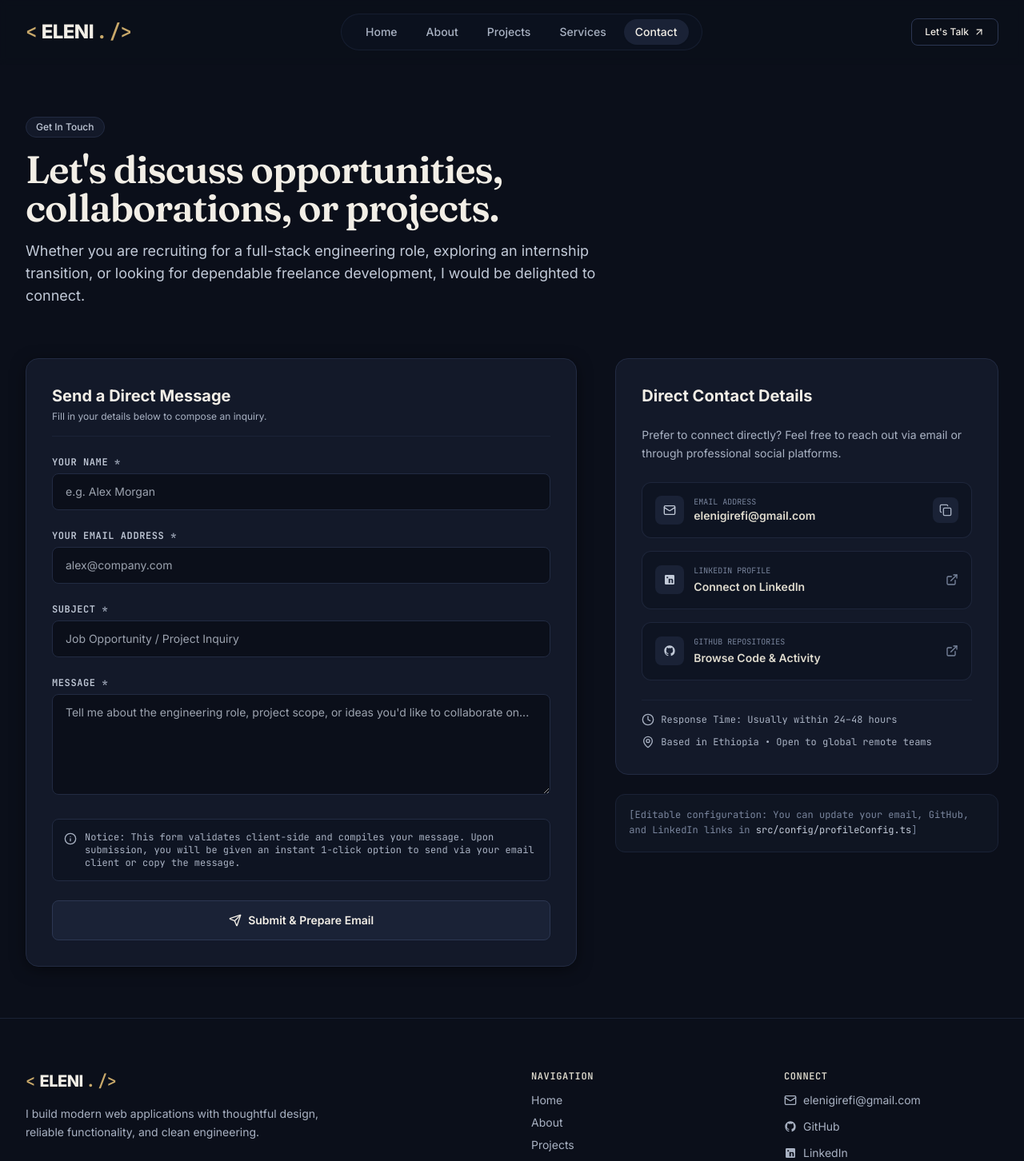
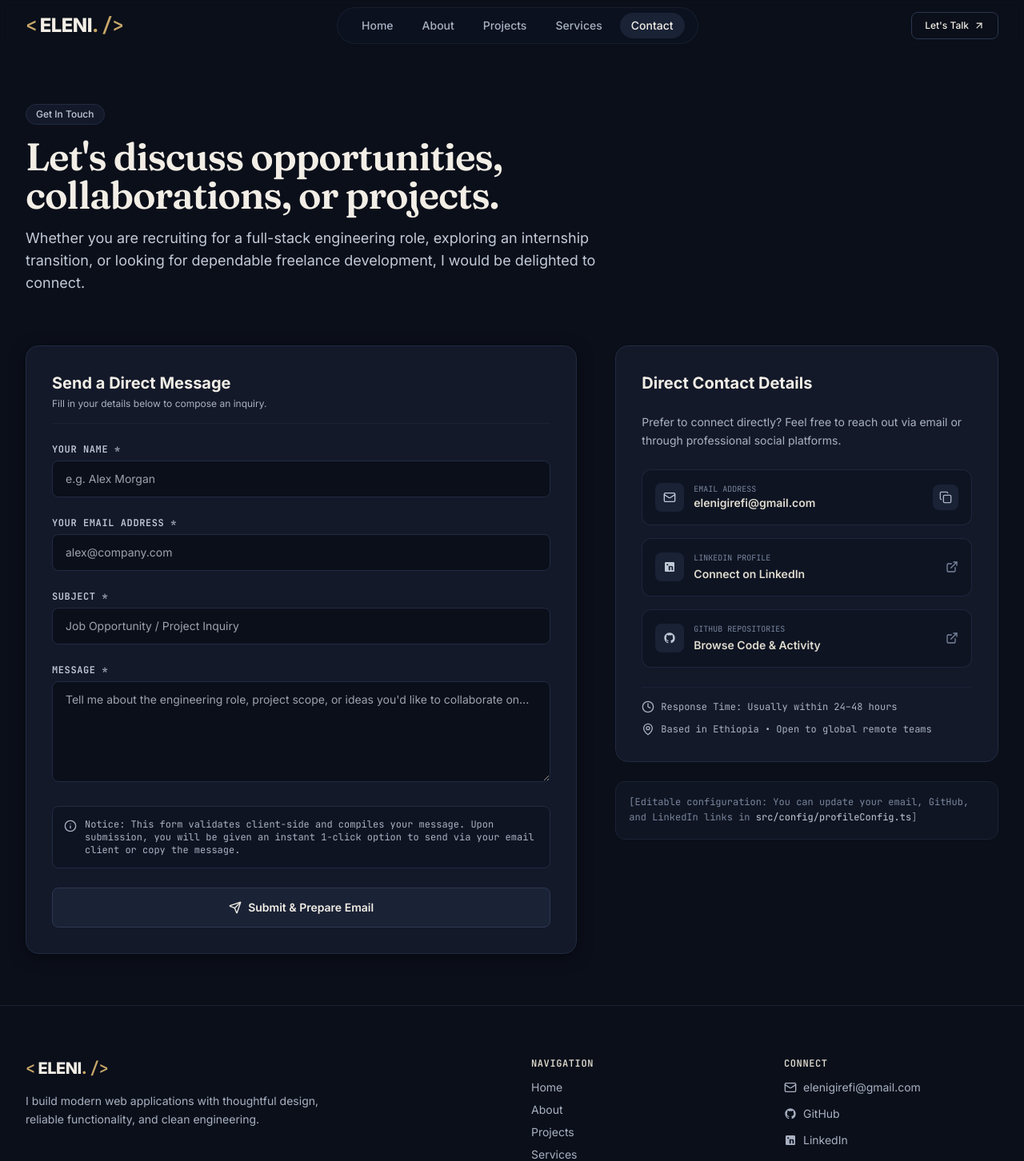
Before and after one commit to elu2121/eleni-portfolio, a React (Vite) app: page /contact in a window 1280 px wide. Shown: the top 1452 px of the page at 80% size. Built offline with nearby package versions, Linux system fonts and the light colour scheme.

Commit message:
Tighten header spacing, fix logo wordmark gaps, and reduce hero top padding

```diff
--- a/src/components/home/HeroSection.tsx
+++ b/src/components/home/HeroSection.tsx
@@ -5,7 +5,7 @@ import { PortraitPlaceholder } from '../common/PortraitPlaceholder';
 
 export const HeroSection: React.FC = () => {
   return (
-    <section className="relative py-8 sm:py-12 md:py-16 lg:py-20 overflow-hidden">
+    <section className="relative pt-6 pb-12 sm:pt-8 sm:pb-14 md:pt-10 md:pb-16 overflow-hidden">
       <div className="max-w-7xl mx-auto px-4 sm:px-6 lg:px-8 relative z-10">
         <div className="grid grid-cols-1 lg:grid-cols-12 gap-10 lg:gap-12 items-center">
           {/* Left Column: Headline, Bio & Primary CTAs */}
--- a/src/components/layout/Footer.tsx
+++ b/src/components/layout/Footer.tsx
@@ -25,14 +25,16 @@ export const Footer: React.FC = () => {
           <div className="md:col-span-2 space-y-4">
             <Link
               to="/"
-              className="inline-flex items-center gap-1.5 text-xl font-extrabold tracking-tight text-graphite-100 hover:text-white transition-colors group"
+              className="inline-flex items-center text-xl font-extrabold tracking-tight text-graphite-100 hover:text-white transition-colors group"
             >
-              <span className="font-mono text-gold-500 group-hover:scale-110 transition-transform">
+              <span className="font-mono text-gold-500 group-hover:scale-110 transition-transform mr-1">
                 &lt;
               </span>
-              <span>{profileConfig.wordmark.replace('.', '')}</span>
-              <span className="text-gold-500">.</span>
-              <span className="font-mono text-gold-500 group-hover:scale-110 transition-transform">
+              <span>
+                {profileConfig.wordmark.replace('.', '')}
+                <span className="text-gold-500">.</span>
+              </span>
+              <span className="font-mono text-gold-500 group-hover:scale-110 transition-transform ml-1">
                 /&gt;
               </span>
             </Link>
--- a/src/components/layout/Layout.tsx
+++ b/src/components/layout/Layout.tsx
@@ -6,7 +6,7 @@ import { ScrollToTop } from '../common/ScrollToTop';
 
 export const Layout: React.FC = () => {
   return (
-    <div className="min-h-screen flex flex-col bg-graphite-950 text-graphite-100 selection:bg-emerald-500/20 selection:text-emerald-300">
+    <div className="min-h-screen flex flex-col bg-graphite-950 text-graphite-100 selection:bg-gold-500/20 selection:text-gold-300">
       <ScrollToTop />
       <Navbar />
       <main id="main-content" className="flex-1 focus:outline-none">
--- a/src/components/layout/Navbar.tsx
+++ b/src/components/layout/Navbar.tsx
@@ -48,18 +48,20 @@ export const Navbar: React.FC = () => {
         }`}
       >
         <div className="max-w-7xl mx-auto px-4 sm:px-6 lg:px-8">
-          <div className="flex items-center justify-between h-16 sm:h-20">
+          <div className="flex items-center justify-between h-16">
             {/* Wordmark Branding (Gold Place #1: Logo brackets) */}
             <Link
               to="/"
-              className="flex items-center gap-1.5 text-xl sm:text-2xl font-extrabold tracking-tight text-graphite-100 hover:text-white transition-colors group"
+              className="flex items-center text-xl sm:text-2xl font-extrabold tracking-tight text-graphite-100 hover:text-white transition-colors group"
             >
-              <span className="font-mono text-gold-500 group-hover:scale-110 transition-transform">
+              <span className="font-mono text-gold-500 group-hover:scale-110 transition-transform mr-1">
                 &lt;
               </span>
-              <span>{profileConfig.wordmark.replace('.', '')}</span>
-              <span className="text-gold-500">.</span>
-              <span className="font-mono text-gold-500 group-hover:scale-110 transition-transform">
+              <span>
+                {profileConfig.wordmark.replace('.', '')}
+                <span className="text-gold-500">.</span>
+              </span>
+              <span className="font-mono text-gold-500 group-hover:scale-110 transition-transform ml-1">
                 /&gt;
               </span>
             </Link>
```
